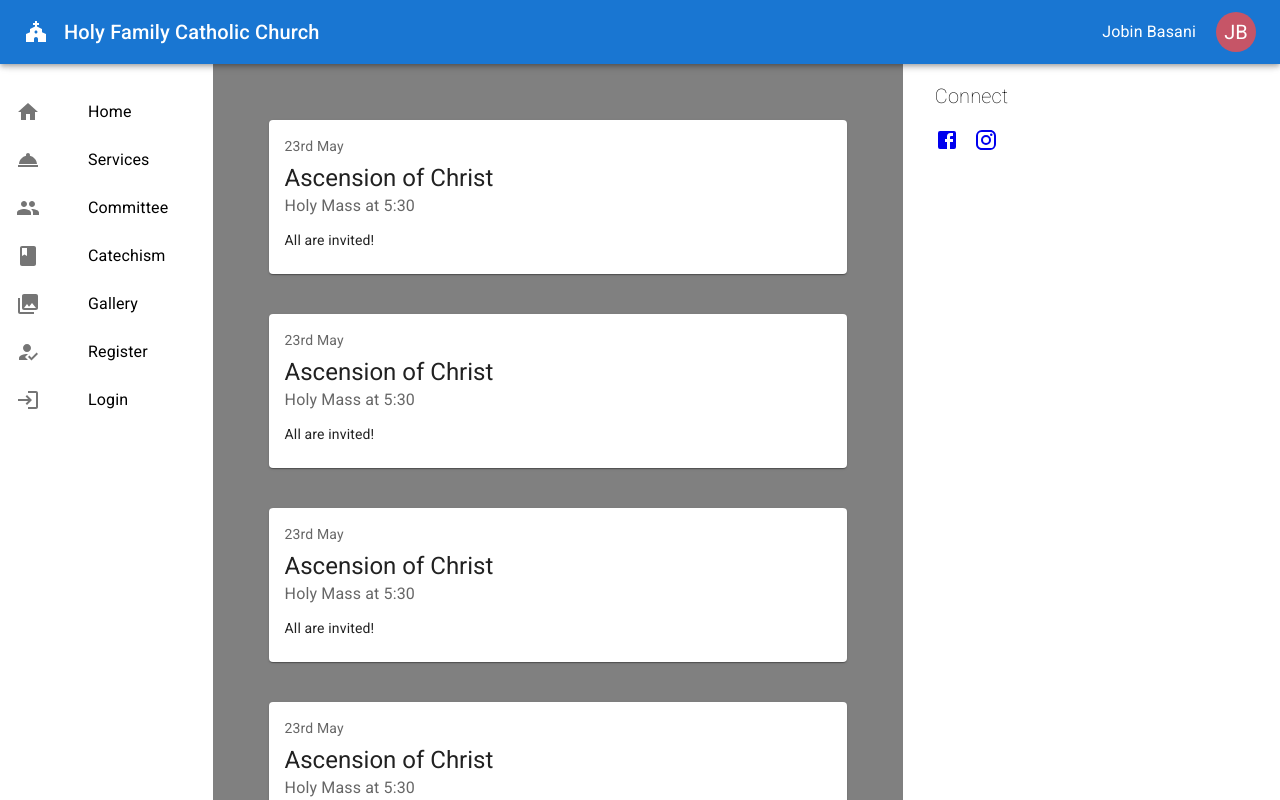
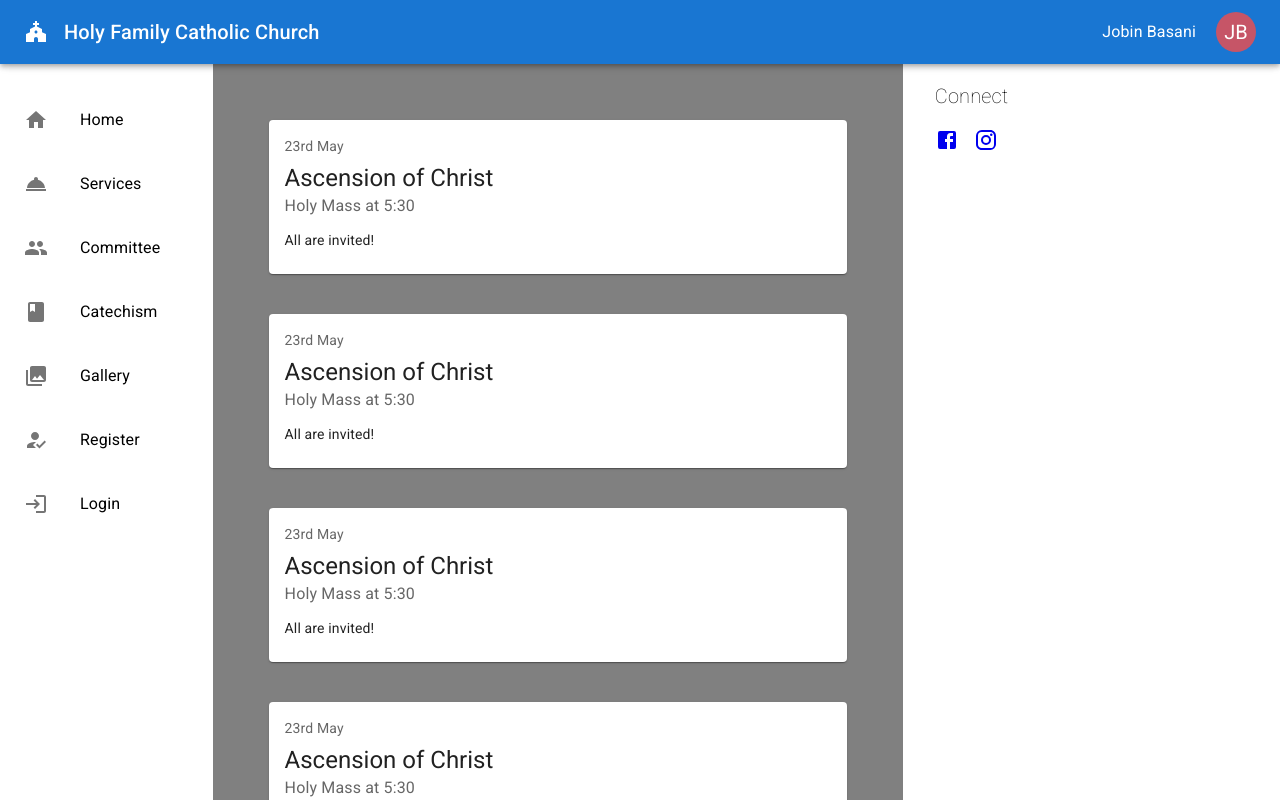
Before and after one commit to jobinbasani/user-manager, a React (Create React App) app in the folder ui/user-manager/: page / in a window 1280 px wide. Shown: the top 800 px of the page. Built offline with nearby package versions, Linux system fonts and the light colour scheme.

Commit message:
Fix responsive menu

```diff
--- a/ui/user-manager/src/components/menu/MenuList.tsx
+++ b/ui/user-manager/src/components/menu/MenuList.tsx
@@ -7,11 +7,11 @@ export default function MenuList() {
   return (
     <List>
       {navMenuItems.map((item) => (
-        <ListItem disablePadding key={item.key}>
-          <ListItemIcon>
+        <ListItem key={item.key} sx={{ paddingLeft: 1 }}>
+          <ListItemIcon sx={{ paddingRight: 0 }}>
             <item.Icon />
           </ListItemIcon>
-          <ListItemButton component="a" href={item.navLink}>
+          <ListItemButton component="a" href={item.navLink} sx={{ paddingLeft: 0 }}>
             <ListItemText primary={item.value} />
           </ListItemButton>
         </ListItem>
```
